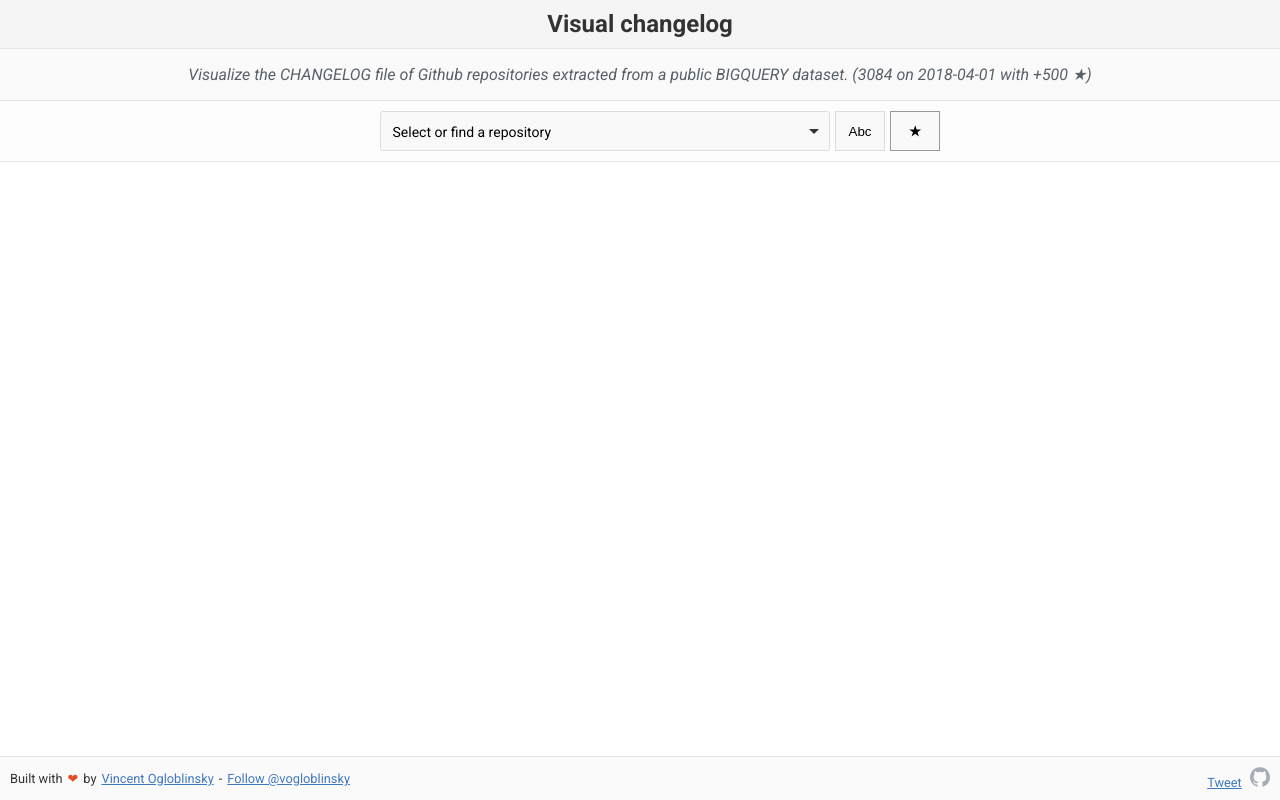
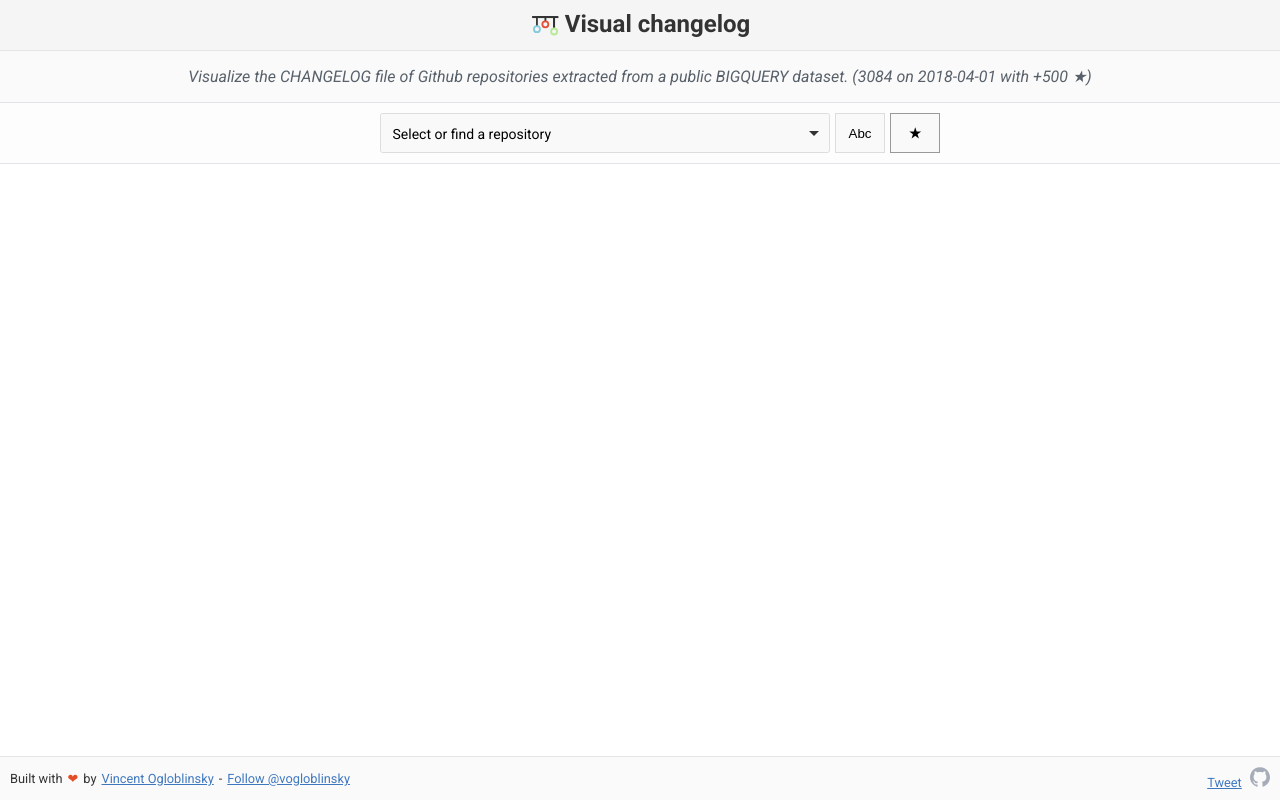
Before and after one commit to vogloblinsky/visual-changelog, a website: page src/index.html in a window 1280 px wide. Drawn offline with Linux system fonts and the light colour scheme.

Commit message:
feat(app): icon

```diff
--- a/src/css/app.css
+++ b/src/css/app.css
@@ -16,6 +16,11 @@ header {
     padding-bottom: 10px;
     font-size: 1.5em;
     font-weight: bold;
+    display: flex;
+    justify-content: center;
+}
+header img {
+    margin-right: 5px;
 }
 
 .spinner {
--- a/src/index.html
+++ b/src/index.html
@@ -35,7 +35,10 @@
 </head>
 
 <body class="theme-light">
-    <header>Visual changelog</header>
+    <header>
+        <img src="images/icon.svg" width="30" height="30" />
+        <span>Visual changelog</span>
+    </header>
 
     <div class="synopsis-container">
         <p class="synopsis">Visualize the CHANGELOG file of Github repositories extracted from a public BIGQUERY dataset. (3084 on 2018-04-01
```
Also changed, not shown: src/images/icon-blue.png (added), src/images/icon.png, src/images/icon.svg (added).
